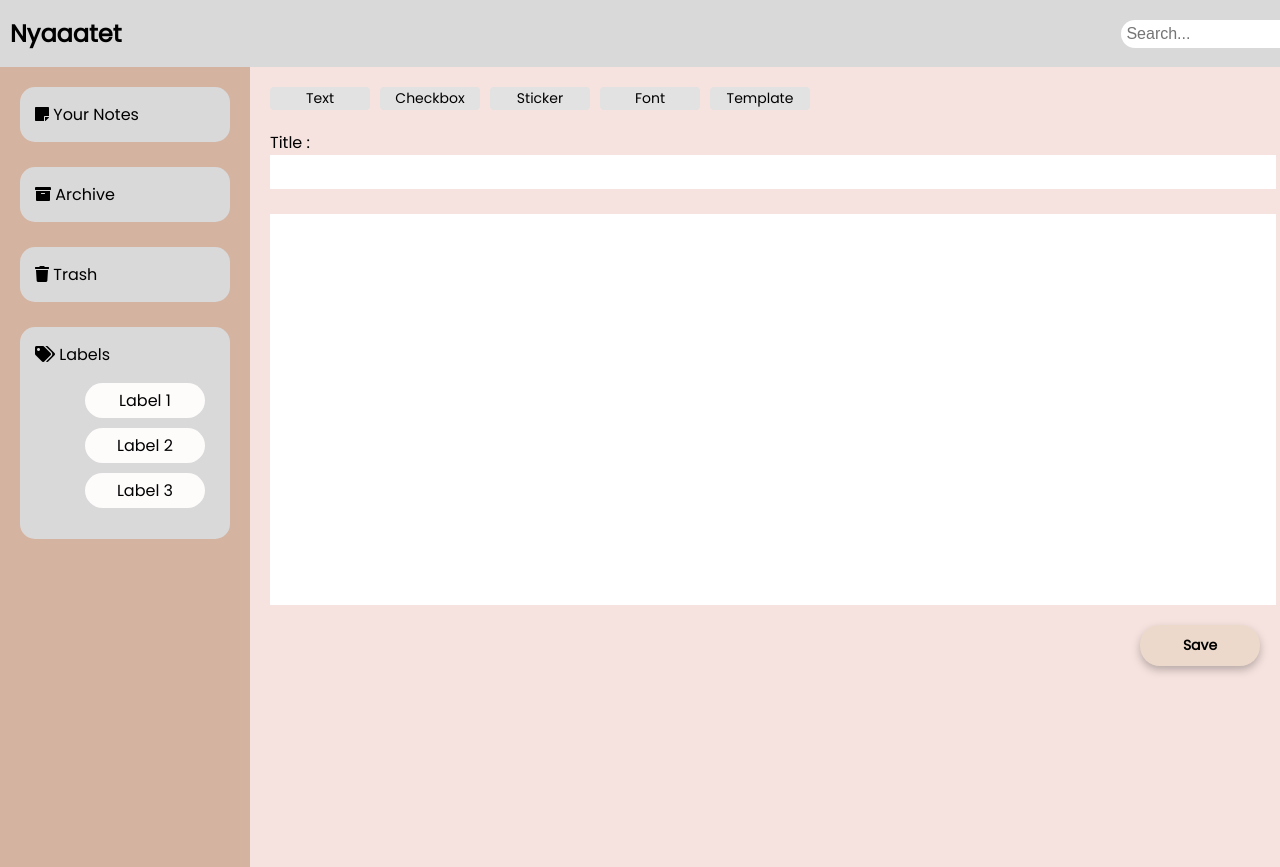
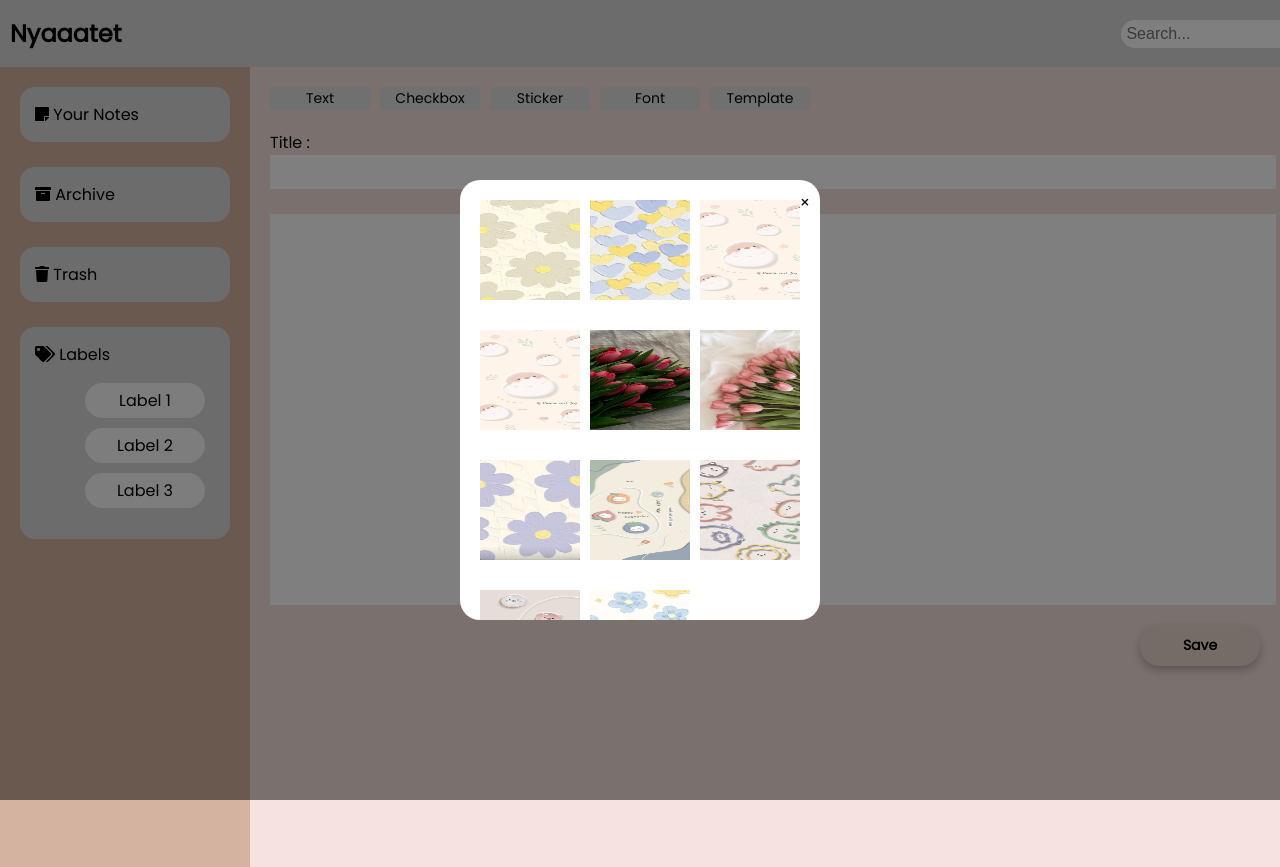
Before and after one commit to dwisintangrn/Nyaaatet, a plain HTML site: page src/addNote/addNote.html in a window 1280 px wide. Shown: the top 867 px of the page. Drawn offline with Linux system fonts and the light colour scheme.

Commit message:
add template

```diff
--- a/src/addNote/addNote.html
+++ b/src/addNote/addNote.html
@@ -19,6 +19,24 @@
       const checkboxContainer = document.getElementById('checkbox-container');
       checkboxContainer.innerHTML = '';
     }
+
+    function openPopup() {
+        const popup = document.getElementById("template-popup");
+        popup.style.display = "block";
+    }
+
+    function closePopup() {
+        const popup = document.getElementById("template-popup");
+        popup.style.display = "none";
+    }
+
+    // Menambahkan event listener untuk menutup popup saat mengklik di luar area popup
+    window.addEventListener("click", function (event) {
+        const popup = document.getElementById("template-popup");
+        if (event.target === popup) {
+            closePopup();
+        }
+    });
   </script>
 </head>
 <body>
@@ -77,7 +95,7 @@
           <button class="tool-button" onclick="addCheckbox()">Checkbox</button>
           <button class="tool-button">Sticker</button>
           <button class="tool-button">Font</button>
-          <button class="tool-button">Template</button>
+          <button class="tool-button" onclick="openPopup()">Template</button>
         </div>
       </div>
       <label>Title : </label>
@@ -89,6 +107,25 @@
       <a href="../workspace/workspace.html" class="tool-button save-button" style="text-decoration: none; color: black;">Save</a>
       <!-- <button class="tool-button save-button">Save</button> -->
     </div>
+
+    <div id="template-popup" class="popup-overlay">
+        <div class="popup-content">
+            <span class="popup-close" onclick="closePopup()">&times;</span>
+            <div class="template-grid">
+                <img class="template-image" src="assetTemplate/template-1.jpg" alt="Template 1">
+                <img class="template-image" src="assetTemplate/template-2.jpg" alt="Template 2">
+                <img class="template-image" src="assetTemplate/template-3.jpg" alt="Template 3">
+                <img class="template-image" src="assetTemplate/template-3.jpg" alt="Template 4">
+                <img class="template-image" src="assetTemplate/template-4.jpg" alt="Template 5">
+                <img class="template-image" src="assetTemplate/template-5.jpg" alt="Template 6">
+                <img class="template-image" src="assetTemplate/template-6.jpg" alt="Template 7">
+                <img class="template-image" src="assetTemplate/template-8.jpg" alt="Template 8">
+                <img class="template-image" src="assetTemplate/template-9.jpg" alt="Template 9">
+                <img class="template-image" src="assetTemplate/template-10.jpg" alt="Template 10">
+                <img class="template-image" src="assetTemplate/template-11.jpg" alt="Template 11">
+            </div>
+        </div>
+    </div>
   </div>
 </body>
 </html>
--- a/src/addNote/style.css
+++ b/src/addNote/style.css
@@ -163,3 +163,50 @@ textarea {
   width: 100px;
   text-align: center;
 }
+
+.popup-close {
+  position: absolute;
+  top: 10px;
+  right: 10px;
+  cursor: pointer;
+}
+
+.popup-overlay {
+  display: none; /* Sembunyikan secara default */
+  position: fixed;
+  top: 0;
+  left: 0;
+  width: 100%;
+  height: 100%;
+  background-color: rgba(0, 0, 0, 0.5);
+  display: flex;
+  justify-content: center;
+  align-items: center;
+  z-index: 9999;
+  /* border-radius: 20px; */
+}
+
+.popup-content {
+  background-color: #fff;
+  padding: 20px;
+  max-height: 400px;
+  overflow-y: scroll;
+  max-width: 600px;
+  position: fixed; /* Tambahkan properti position */
+  left: 50%;
+  top: 50%;
+  border-radius: 20px;
+  transform: translate(-50%, -50%); /* Posisikan di tengah */
+}
+
+.template-grid {
+  display: grid;
+  grid-template-columns: repeat(3, 1fr);
+  grid-gap: 10px;
+}
+
+.template-image {
+  width: 100px;
+  height: 100px;
+  margin-bottom: 20px;
+}
```
Also changed, not shown: src/addNote/assetTemplate/template-1.jpg (added), src/addNote/assetTemplate/template-10.jpg (added), src/addNote/assetTemplate/template-11.jpg (added), src/addNote/assetTemplate/template-2.jpg (added), src/addNote/assetTemplate/template-3.jpg (added), src/addNote/assetTemplate/template-4.jpg (added), src/addNote/assetTemplate/template-5.jpg (added), src/addNote/assetTemplate/template-6.jpg (added), src/addNote/assetTemplate/template-7.jpg (added), src/addNote/assetTemplate/template-8.jpg (added), src/addNote/assetTemplate/template-9.jpg (added).
